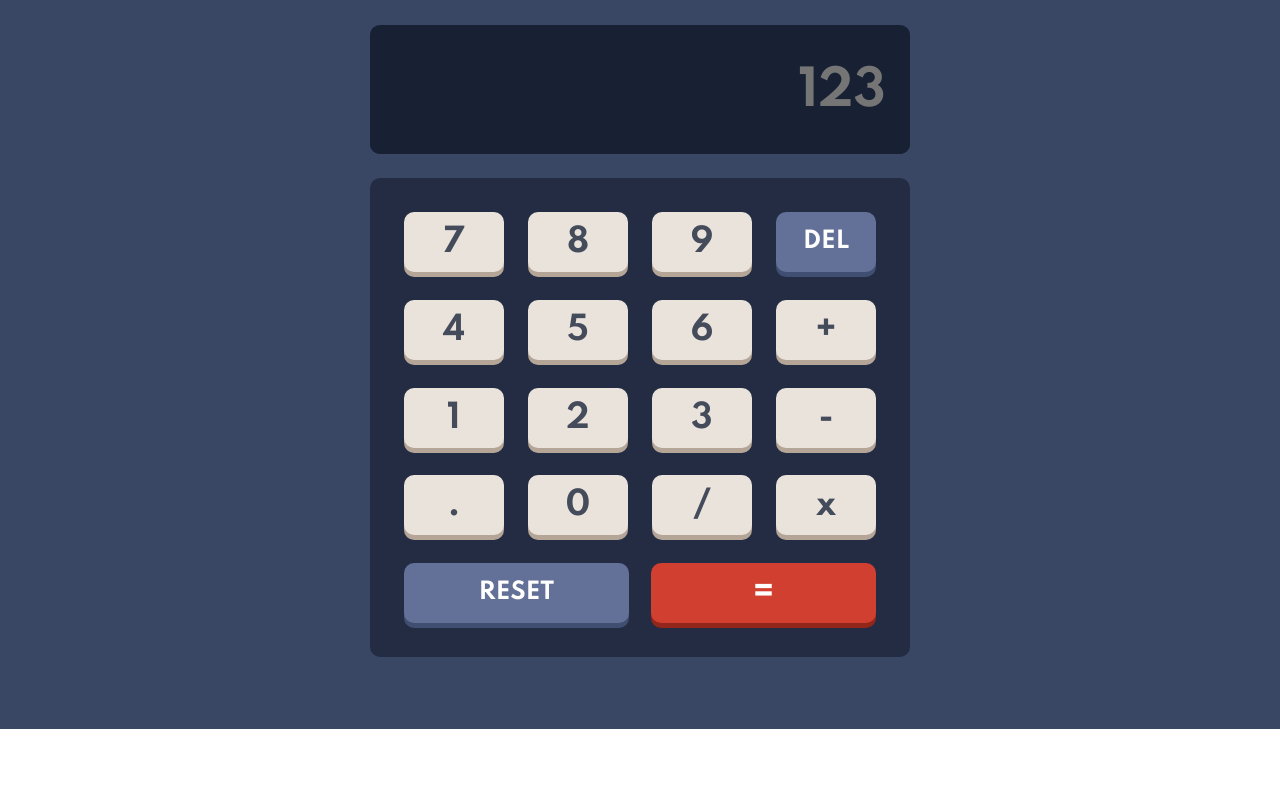
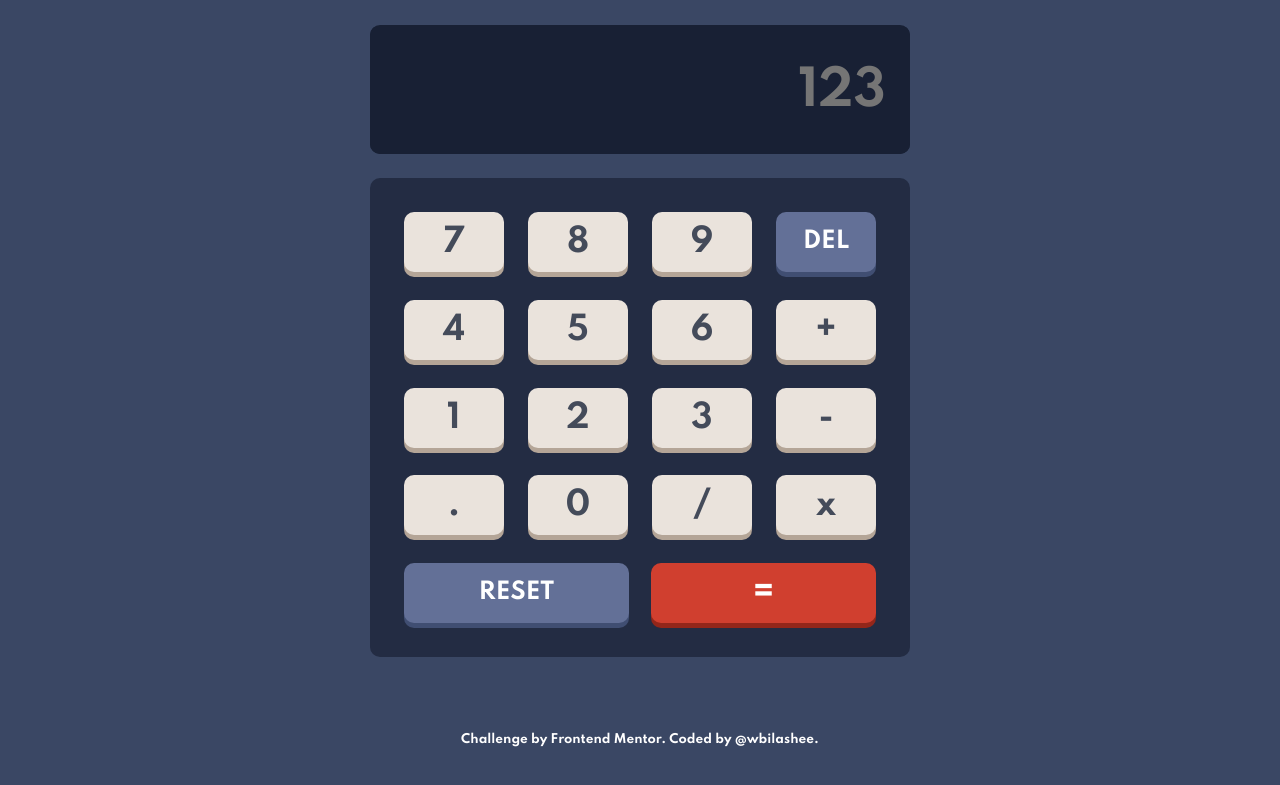
Before and after one commit to wbilashee/calculator, a plain HTML site: page index.html in a window 1280 px wide. Shown: the part 135-920 px from the top of the page. Before the commit the page ends 864 px from the top, so only its background shows below. Drawn offline with Linux system fonts and the light colour scheme.

Commit message:
footer done

```diff
--- /dev/null
+++ b/app/scss/_footer.scss
@@ -0,0 +1,16 @@
+.footer {
+  text-align: center;
+  padding-bottom: 2.75rem;
+  background: var(--main-bg);
+
+  &__attribution {
+    padding: 0 1.5rem;
+    line-height: 1.75;
+    font-size: 0.75rem;
+    color: var(--screen-txt);
+
+    a {
+      color: var(--screen-txt);
+    }
+  }
+}
--- a/app/scss/style.scss
+++ b/app/scss/style.scss
@@ -3,3 +3,4 @@
 @import "header";
 @import "screen";
 @import "keypad";
+@import "footer";
--- a/index.html
+++ b/index.html
@@ -82,10 +82,16 @@
         </article>
       </section>
     </main>
-    <!-- <div class="attribution">
-    Challenge by <a href="https://www.frontendmentor.io?ref=challenge" target="_blank">Frontend Mentor</a>.
-    Coded by <a href="#">Your Name Here</a>.
-  </div> -->
+    <footer class="footer">
+      <div class="footer__attribution">
+        Challenge by
+        <a href="https://www.frontendmentor.io?ref=challenge" target="_blank"
+          >Frontend Mentor</a
+        >. Coded by
+        <a href="https://www.github.com/wbilashee" target="_blank">@wbilashee</a
+        >.
+      </div>
+    </footer>
     <script src="./app/js/app.js"></script>
   </body>
 </html>
```
Also changed, not shown: dist/style.css, 1 other file.
